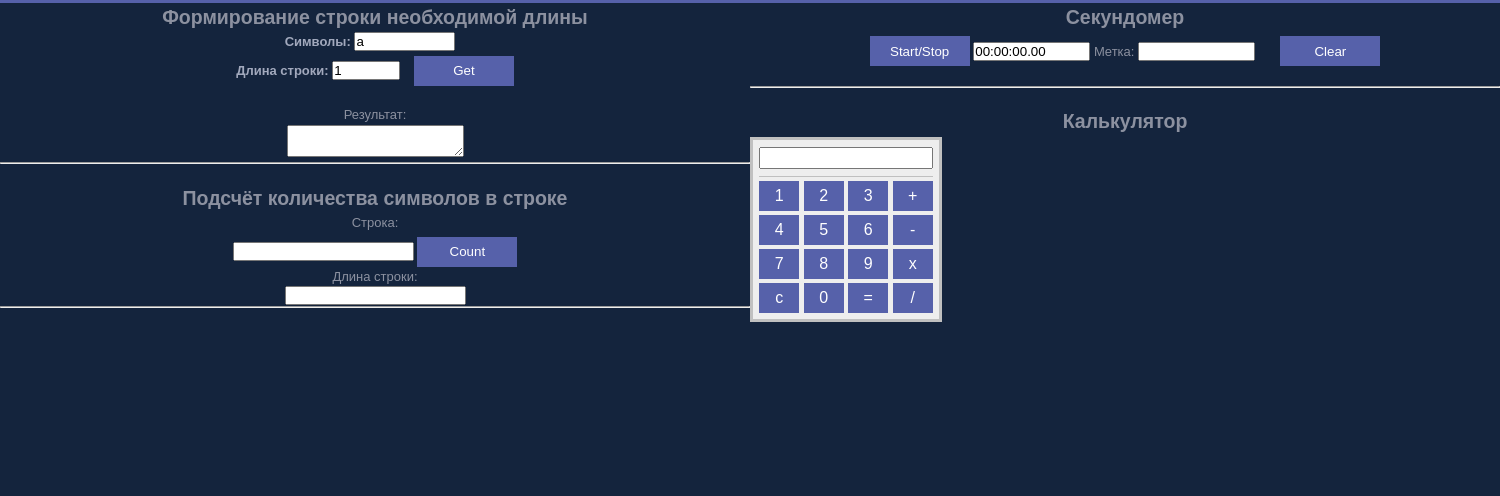
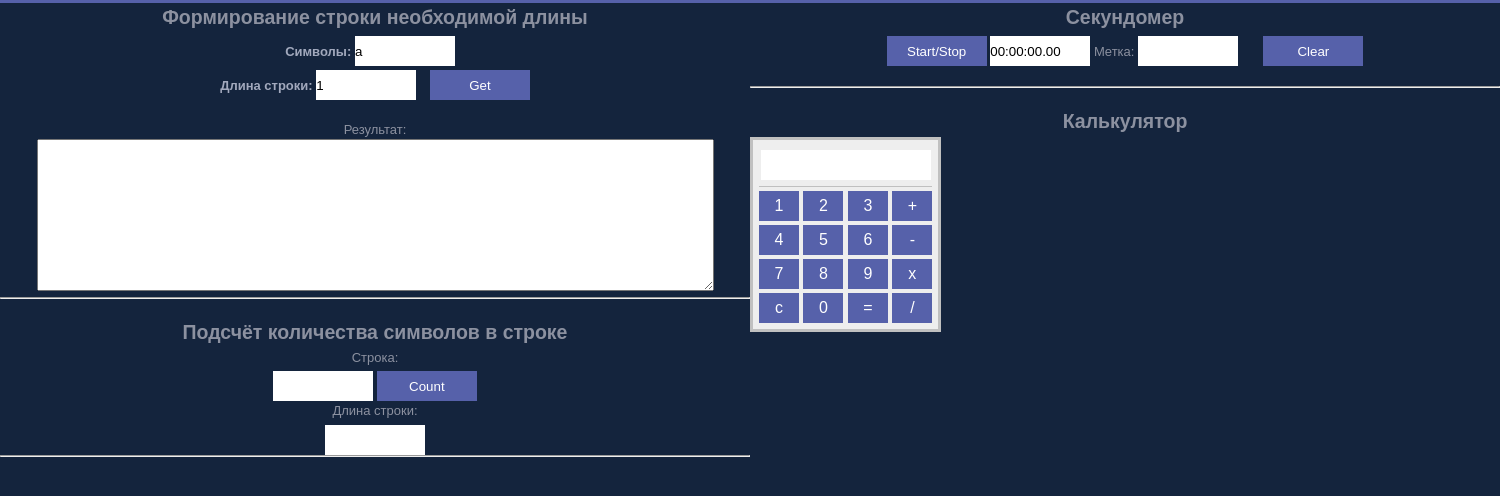
Before and after one commit to Lasicaine/FTT, an Electron app: page index.html in a window 1500 px wide. Shown: the part 46-542 px from the top of the page. Drawn offline with Linux system fonts and the light colour scheme.

Commit message:
Change styles input elements

```diff
--- a/css/styles.css
+++ b/css/styles.css
@@ -94,6 +94,13 @@ a:hover {
     border-spacing: 6px;
 }
 
+input[type="text"], input[type="number"] {
+    border: 1px;
+    margin-top: 4px;
+    width: 100px;
+    height: 30px;
+}
+
 input[type="button"] {
     border: 1px;
     margin-top: 4px;
@@ -115,3 +122,8 @@ input.display {
 td.buttons {
     border-top: solid 1px silver;
 }
+
+textarea {
+    width: 90%;
+    height: 150px;
+}
--- a/index.html
+++ b/index.html
@@ -50,10 +50,10 @@
         <form name="clockform">
             <h2>Секундомер</h2>
             <p>
-                <input name="starter" type="button" value="Start/Stop" onclick="findTIME()">
-                <input name="clock" size="12" maxlength="12" value="00:00:00.00"> Метка:
-                <input name="label" size="12" maxlength="40" value=""> &nbsp;&nbsp;&nbsp;&nbsp;&nbsp;
-                <input name="clearer" type="button" value="Clear" onclick="clearALL()">
+                <input type="button" name="starter" value="Start/Stop" onclick="findTIME()">
+                <input type="text" name="clock" size="12" maxlength="12" value="00:00:00.00"> Метка:
+                <input type="text" name="label" size="12" maxlength="40" value=""> &nbsp;&nbsp;&nbsp;&nbsp;&nbsp;
+                <input type="button" name="clearer" value="Clear" onclick="clearALL()">
             </p>
             <p id="marker">
             </p>
```
